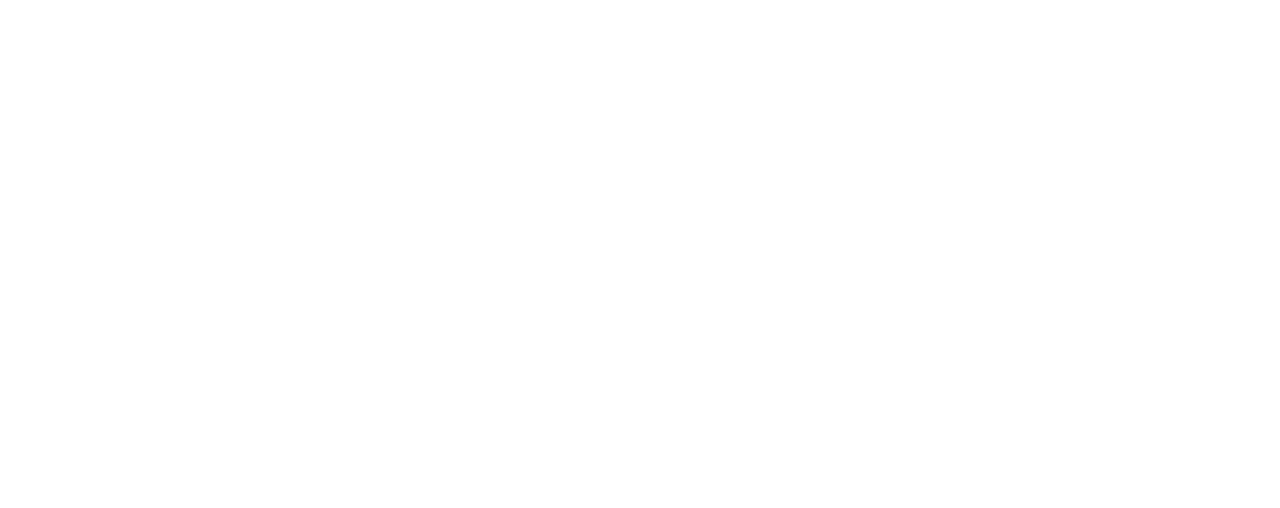
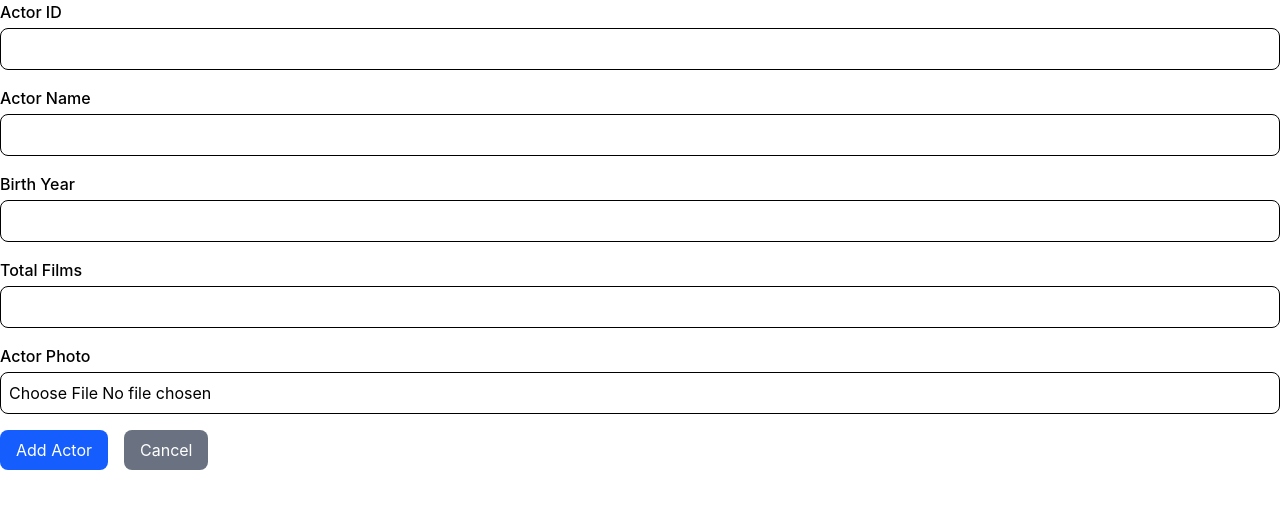
Before and after one commit to Manita3210/summer-web-development-, a React (Vite) app: page /add in a window 1280 px wide. Before the commit this address had no page. Shown: the top 508 px of the page. Built offline with nearby package versions, Linux system fonts and the light colour scheme.

Commit message:
Add actor form with react state and routing

```diff
--- a/src/App.jsx
+++ b/src/App.jsx
@@ -1,14 +1,23 @@
+import { useState } from "react";
 import { Routes, Route } from "react-router-dom";
 import ActorGrid from "./components/ActorGrid";
 import ActorDetail from "./pages/ActorDetail";
+import AddActor from "./pages/AddActor";
+import actorsData from "./data/actors";
 
 function App() {
+  const [actors, setActors] = useState(actorsData);
+
+  const addActor = (newactor) => {
+    setActors([...actors, newactor]);
+  };
+
   return (
     <Routes>
-      <Route path="/" element={<ActorGrid />} />
+      <Route path="/" element={<ActorGrid actors={actors} />} />
       <Route path="/actor/:id" element={<ActorDetail />} />
+      <Route path="/add" element={<AddActor addActor={addActor} />} />
     </Routes>
   );
 }
-
 export default App;
--- a/src/components/ActorGrid.jsx
+++ b/src/components/ActorGrid.jsx
@@ -1,16 +1,22 @@
 import ActorCard from "./ActorCard";
-import actors from "../data/actors";
+import { Link } from "react-router-dom";
 
-function ActorGrid() {
+function ActorGrid({ actors }) {
   return (
     <div className="min-h-screen bg-gradient-to-br from-gray-100 to-gray-200 p-10">
       <h1 className="text-5xl font-bold text-center text-blue-700 mb-12">
         Actor Profile Database
       </h1>
+      <Link to="/add">
+        <button className="bg-blue-600 text-white px-4 py-2 rounded hover:bg-blue-700 mb-8">
+          Add Actor
+        </button>
+      </Link>
 
       <div className="grid grid-cols-1 md:grid-cols-2 lg:grid-cols-3 gap-8">
         {actors.map((actor) => (
           <ActorCard
+            key={actor.id}
             id={actor.id}
             name={actor.name}
             birthYear={actor.birthYear}
--- /dev/null
+++ b/src/pages/AddActor.jsx
@@ -0,0 +1,101 @@
+import { useState } from "react";
+import { useNavigate } from "react-router-dom";
+function AddActor({ addActor }) {
+  const navigate = useNavigate();
+
+  const [id, setId] = useState("");
+  const [name, setName] = useState("");
+  const [birthYear, setBirthYear] = useState("");
+  const [totalFilms, setTotalFilms] = useState("");
+  const [photo, setPhoto] = useState(null);
+
+  const handleSubmit = (e) => {
+    e.preventDefault();
+
+    const newActor = {
+      id: Number(id),
+      name,
+      birthYear: Number(birthYear),
+      totalFilms: Number(totalFilms),
+      photo,
+      bio: "",
+      movies: [],
+    };
+
+    addActor(newActor);
+    navigate("/");
+  };
+
+  return (
+    <form onSubmit={handleSubmit}>
+      <div className="space-y-4">
+        <div>
+          <label className="block mb-1 font-medium">Actor ID</label>
+          <input
+            type="text"
+            className="border rounded-lg p-2 w-full"
+            value={id}
+            onChange={(e) => setId(e.target.value)}
+          />
+        </div>
+
+        <div>
+          <label className="block mb-1 font-medium">Actor Name</label>
+          <input
+            type="text"
+            className="border rounded-lg p-2 w-full"
+            value={name}
+            onChange={(e) => setName(e.target.value)}
+          />
+        </div>
+
+        <div>
+          <label className="block mb-1 font-medium">Birth Year</label>
+          <input
+            type="number"
+            className="border rounded-lg p-2 w-full"
+            value={birthYear}
+            onChange={(e) => setBirthYear(e.target.value)}
+          />
+        </div>
+
+        <div>
+          <label className="block mb-1 font-medium">Total Films</label>
+          <input
+            type="number"
+            className="border rounded-lg p-2 w-full"
+            value={totalFilms}
+            onChange={(e) => setTotalFilms(e.target.value)}
+          />
+        </div>
+
+        <div>
+          <label className="block mb-1 font-medium">Actor Photo</label>
+          <input
+            type="file"
+            className="border rounded-lg p-2 w-full"
+            onChange={(e) => setPhoto(URL.createObjectURL(e.target.files[0]))}
+          />
+        </div>
+
+        <div className="flex gap-4">
+          <button
+            type="submit"
+            className="bg-blue-600 text-white px-4 py-2 rounded-lg hover:bg-blue-700 mb-8"
+          >
+            Add Actor
+          </button>
+
+          <button
+            type="button"
+            onClick={() => navigate("/")}
+            className="bg-gray-500 text-white px-4 py-2 rounded-lg hover:bg-gray-700 mb-8"
+          >
+            Cancel
+          </button>
+        </div>
+      </div>
+    </form>
+  );
+}
+export default AddActor;
```
